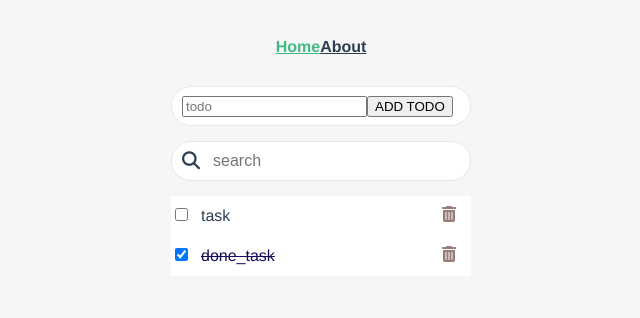
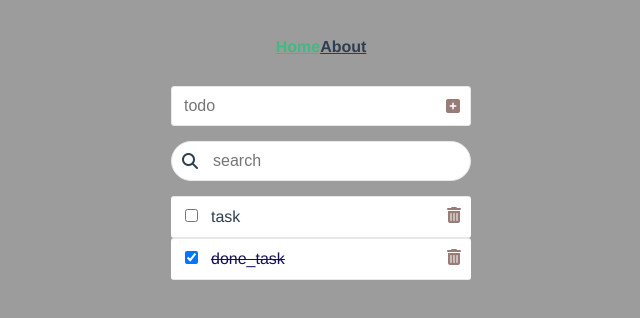
Before and after one commit to asayan0122/Vue-todo, a Vue app: page /#/ in a window 1280 px wide. Shown: the top 318 px of the page, without its empty margins (319-959 px from the left). Built offline with nearby package versions, Linux system fonts and the light colour scheme.

Commit message:
仮完成

```diff
--- a/src/App.vue
+++ b/src/App.vue
@@ -10,7 +10,7 @@
 
 <style lang="scss">
 body {
-  background: #f6f6f6;
+  background: #9c9c9c;
 }
 #app {
   font-family: "Avenir", Helvetica, Arial, sans-serif;
--- a/src/views/Home.vue
+++ b/src/views/Home.vue
@@ -3,8 +3,7 @@
     <!--ToDo登録-->
     <div class="registerBox">
       <input class="registerBox__input" type="text" v-model="newTodo" placeholder="todo" />
-      <br />
-      <button class="registerBox__btn" @click="addTodo()">ADD TODO</button>
+      <i class="fa fa-plus-square registerBox__todo--add" aria-hidden="true" @click="addTodo()"></i>
     </div>
 
     <!--ToDo検索-->
@@ -13,7 +12,7 @@
       <input class="searchBox__input" type="text" v-model="keyword" placeholder="search" />
     </div>
 
-    <!--タスク一覧-->
+    <!--Task一覧-->
       <div class="todos-wrap">
         <label
           class="todos-wrap__todo"
@@ -23,6 +22,7 @@
         >
           <input class="todos-wrap__todo--input" type="checkbox" v-model="todo.done" />
           <label class="todos-wrap__todo--label">{{ todo.text }}</label>
+
           <i
             class="fa fa-trash icon-trash todos-wrap__todo--delete"
             aria-hidden="true"
@@ -46,6 +46,7 @@ export default {
     }
   },
   methods: {
+    //タスク追加
     addTodo: function () {
       var text = this.newTodo && this.newTodo.trim()
       if (!text) {
@@ -57,16 +58,18 @@ export default {
       })
       this.newTodo = ''
     },
+    //タスク削除
     removeTodo: function () {
       this.todos.splice(this.todos.indexOf(), 1)
     }
   },
   computed: {
+    //タスク検索
     searchTodos: function () {
       var todos = [];
       for (var i in this.todos) {
         var todo = this.todos[i];
-        if (todo.text.indexOf(this.keyword,1) !== -1) {
+        if (todo.text.indexOf(this.keyword, 1) !== -1) {
           todos.push(todo);
         }
       }
@@ -94,21 +97,43 @@ input[type="text"]:focus {
   align-items: center;
   width: 300px;
   height: 40px;
+  font-size: 16px;
   margin: 0 auto;
   border: 1px solid #e8e8e8;
-  border-radius: 20px;
+  border-radius: 3px;
   margin-bottom: 15px;
+  padding: 5px 10px;
   background: #fff;
   display: flex;
   align-items: center;
-  padding: 0 10px;
   box-sizing: border-box;
+  overflow: hidden;
+  &__input {
+    width: 280px;
+    height: 90%;
+    border: none;
+    font-size: 16px;
+  }
+  &__todo--add {
+    float: right;
+    top: 10px;
+    color: #977c77;
+    backface-visibility: hidden;
+  }
+  &__todo--add:hover {
+    cursor: pointer;
+    color: #00923d;
+    transform: scale(1.3);
+    transition: 0.4s transform;
+    backface-visibility: hidden;
+  }
 }
 .searchBox {
   @include flex-vender;
   align-items: center;
   width: 300px;
   height: 40px;
+  font-size: 16px;
   margin: 0 auto;
   border: 1px solid #e8e8e8;
   border-radius: 20px;
@@ -119,8 +144,6 @@ input[type="text"]:focus {
   padding: 0 10px;
   box-sizing: border-box;
   &__icon {
-    width: 16px;
-    font-size: 18px;
     margin-right: 5px;
   }
   &__input {
@@ -138,9 +161,17 @@ input[type="text"]:focus {
   align-items: center;
   width: 300px;
   margin: 0 auto;
+  &__todo:hover {
+    transform: scale(1.05);
+  }
   &__todo {
-    width: 300px;
+    border-radius: 3px;
+    transition: 0.4s transform;
+    width: 280px;
     height: 40px;
+    padding: 0 10px;
+    border-top: solid 1px #e8e8e8;
+    border-bottom: solid 1px #e8e8e8;
     line-height: 40px;
     text-align: left;
     background: white;
@@ -157,7 +188,6 @@ input[type="text"]:focus {
     &--delete {
       float: right;
       top: 10px;
-      right: 15px;
       position: relative;
       color: #977c77;
       backface-visibility: hidden;
@@ -171,4 +201,5 @@ input[type="text"]:focus {
     }
   }
 }
+
 </style>
```
Lines whose indentation alone changed are shown as unchanged.
